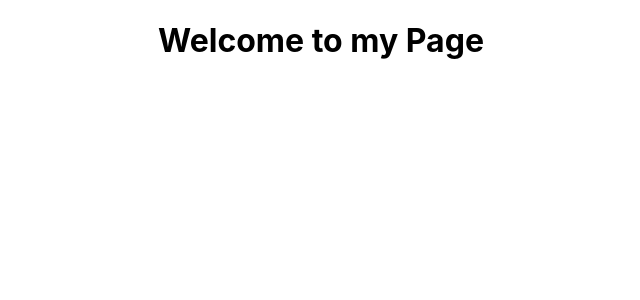
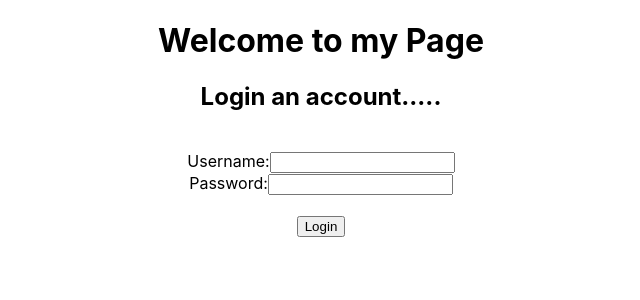
Before and after one commit to Gagandeep-Kaur-01/React, a React (Create React App) app in the folder login_page/: page / in a window 1280 px wide. Shown: the top 300 px of the page, without its empty margins (319-959 px from the left). Built offline with nearby package versions, Linux system fonts and the light colour scheme.

Commit message:
created login component

```diff
--- a/login_page/src/App.js
+++ b/login_page/src/App.js
@@ -1,6 +1,7 @@
 import React, {Component} from 'react';
 import logo from './logo.svg';
 import './App.css';
+import Login from './Components/login_class.js';
 
 
 class App extends Component {
@@ -14,6 +15,8 @@ class App extends Component {
 
             <h1>{greeting}</h1>
 
+            <Login value="Login an account" />
+
 
       </div>
 
--- /dev/null
+++ b/login_page/src/Components/login_class.js
@@ -0,0 +1,49 @@
+import React, {Component} from 'react';
+
+
+class Login extends React.Component {
+  constructor(props) { //accepts props as input
+    super(props); //to pass down whatever is being inherited from the parent class
+    this.state= {
+      username:'',
+      password:'',
+
+    };
+  }
+
+
+     render()
+     {
+
+      let {showSuccess} = this.state;
+
+      return (
+
+        <div className="App">
+
+
+
+          <h2>{this.props.value}.....</h2>    <br/>
+
+             <label for="username">
+               Username:
+               <input type="text" id="username" name="username"/>
+             </label> <br/>
+             <label for="pass">
+               Password:
+               <input type="password" id="pass" name="password"/>
+             </label> <br>
+             </br> <br></br>
+
+             <button>
+             Login
+             </button>
+
+
+        </div>
+
+      );
+    }
+}
+
+export default Login;
```
